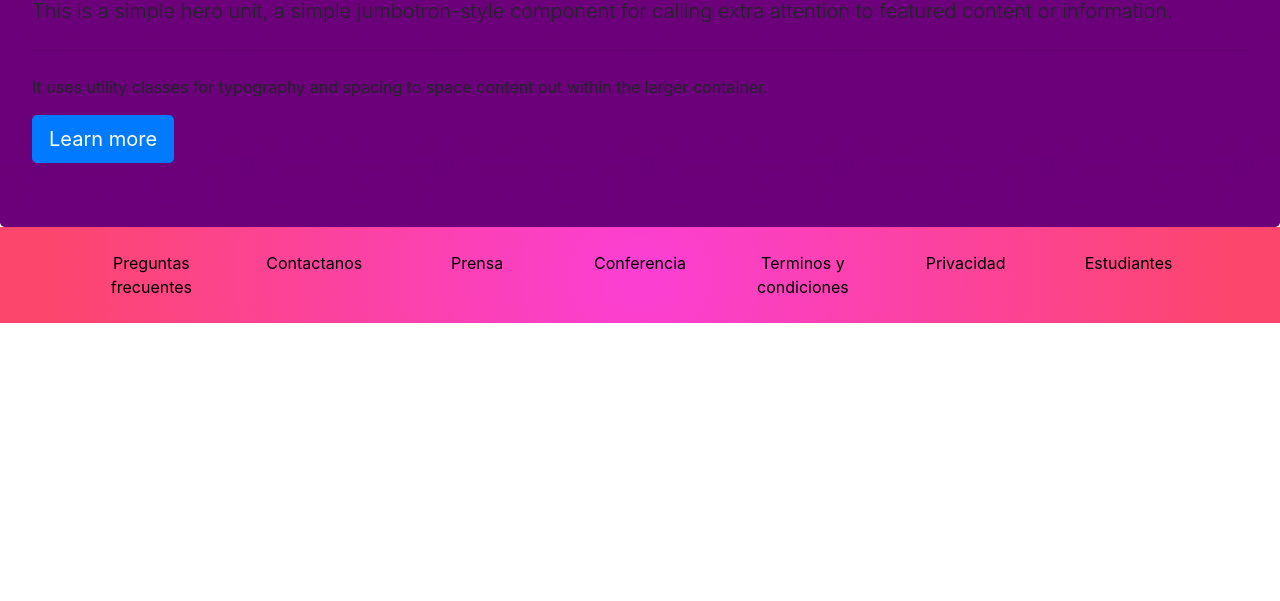
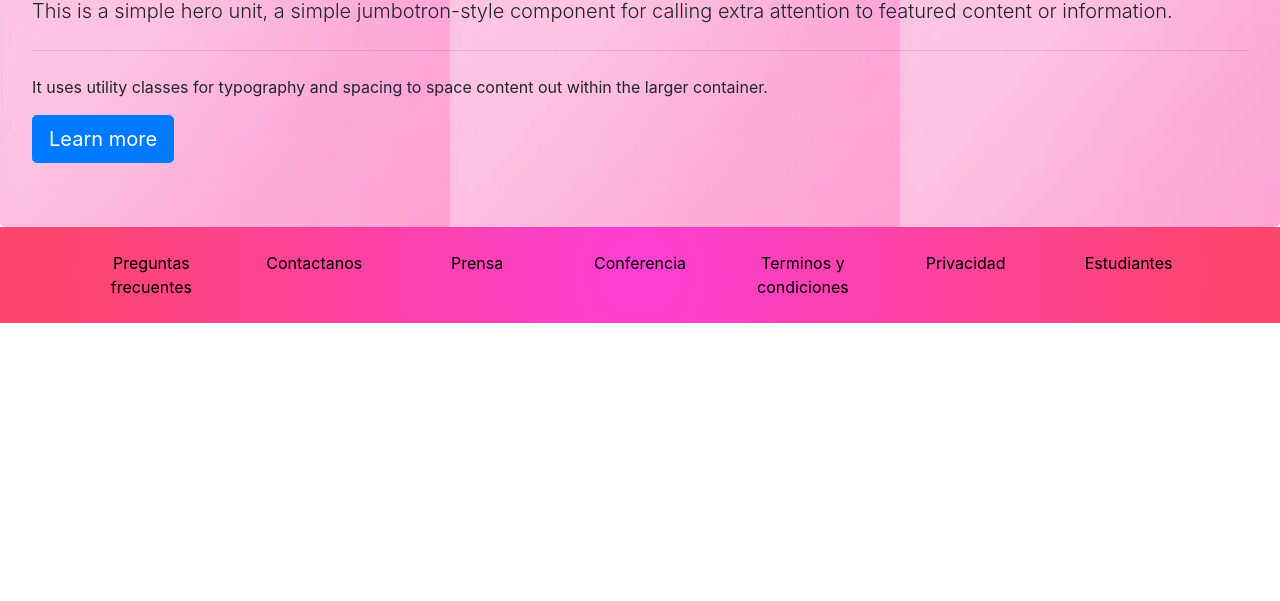
Before and after one commit to Hildamarys/proyecto_git, a plain HTML site: page index.html in a window 1280 px wide. Shown: the part 199-800 px from the top of the page. Drawn offline with nearby package versions, Linux system fonts and the light colour scheme.

Commit message:
creando el jumbotron de mi sitio web nuevo

```diff
--- a/css/estilos.css
+++ b/css/estilos.css
@@ -7,5 +7,5 @@
 }
 
 .jumbotron{
-    background-image: url(../img/2.jpg);
+    background-image: url("../img/imagen.jpg");
 }
```
Also changed, not shown: img/2.jpg (deleted), img/imagen.jpg (added).
